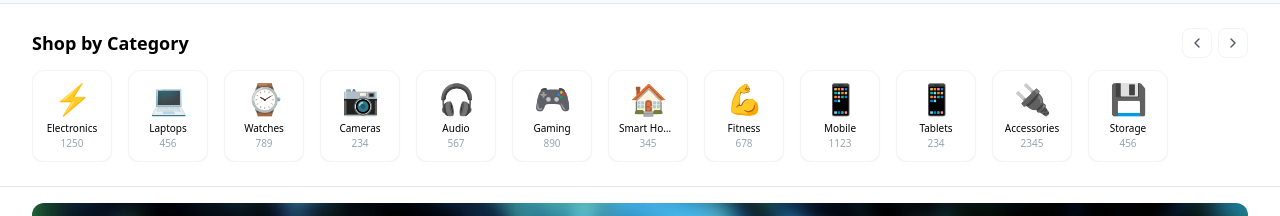
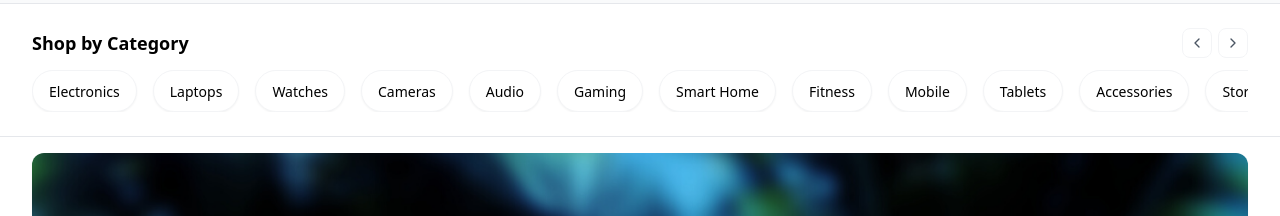
Before and after one commit to ajiajith5656/Bzeadstore, a React (Vite) app: page / in a window 1280 px wide. Shown: the part 146-362 px from the top of the page. Built offline with nearby package versions, Linux system fonts and the light colour scheme; no server answers.

Commit message:
style: simplify category cards to button-sized pills
- Remove icon and item count from category cards
- Make cards compact rounded pills with just category name

```diff
--- a/src/components/layout/Categories.tsx
+++ b/src/components/layout/Categories.tsx
@@ -46,16 +46,12 @@ export const Categories: React.FC = () => {
             <Link
               key={category.id}
               to={`/category/${category.id}`}
-              className="flex-shrink-0 w-18 sm:w-20 cursor-pointer group"
+              className="flex-shrink-0 cursor-pointer group"
             >
-              <div className="bg-white border border-gray-100 rounded-xl p-1.5 sm:p-2.5 hover:border-amber-400 transition-all duration-200 group-hover:scale-105 shadow-sm">
-                <div className="text-2xl sm:text-3xl text-center mb-0.5 sm:mb-1">{category.icon}</div>
-                <div className="text-[10px] text-black text-center font-medium truncate">
+              <div className="bg-white border border-gray-100 rounded-full px-4 py-2 hover:border-amber-400 transition-all duration-200 group-hover:scale-105 shadow-sm whitespace-nowrap">
+                <span className="text-xs sm:text-sm text-black font-medium">
                   {category.name}
-                </div>
-                <div className="text-[10px] text-gray-400 text-center">
-                  {category.count}
-                </div>
+                </span>
               </div>
             </Link>
           ))}
```
